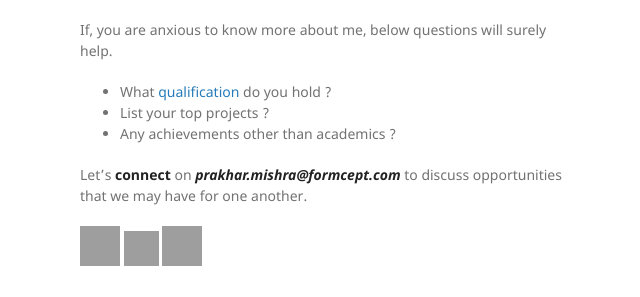
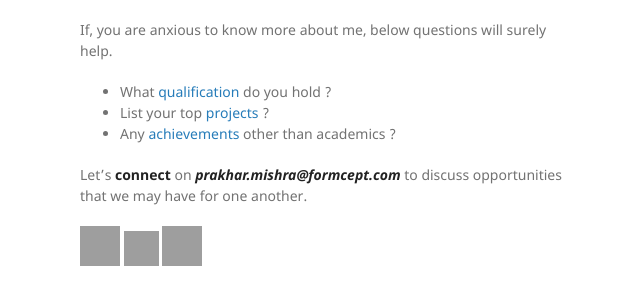
Before and after one commit to prakhar21/profile, a Jekyll site: the page built from index.md, in a window 1280 px wide, cut to the strip 246-543 px from the top of the page. Shown: the whole strip, without its empty margins (490-1130 px from the left). Built offline with Jekyll 4.4.1, drawn with Linux system fonts in a browser that asks for light colours; some of the changed lines change nothing that is shown; grey boxes are pictures that could not be loaded.

Commit message:
education

```diff
--- a/index.md
+++ b/index.md
@@ -11,8 +11,8 @@ After the office hours, I read domain related books because I strongly believe t
 
 If, you are anxious to know more  about me, below questions will surely help.
 - What [qualification](coursework) do you hold ?
-- List your top projects ?
-- Any achievements other than academics ?
+- List your top [projects](projects) ?
+- Any [achievements](achievements) other than academics ?
 
 Let's **connect** on ***prakhar.mishra@formcept.com*** to discuss opportunities that we may have for one another.
 
```
